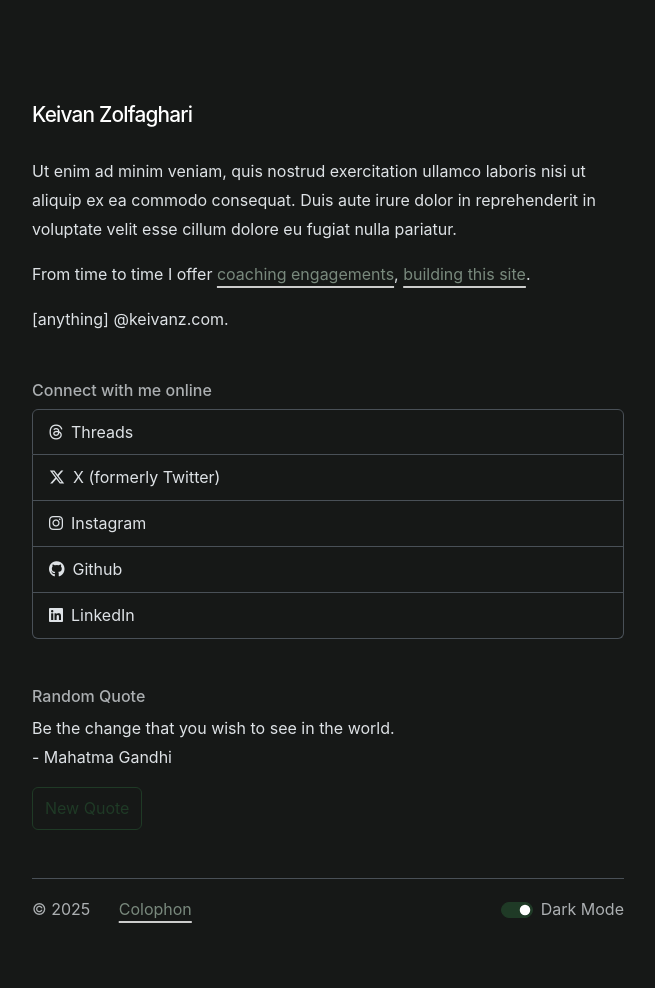
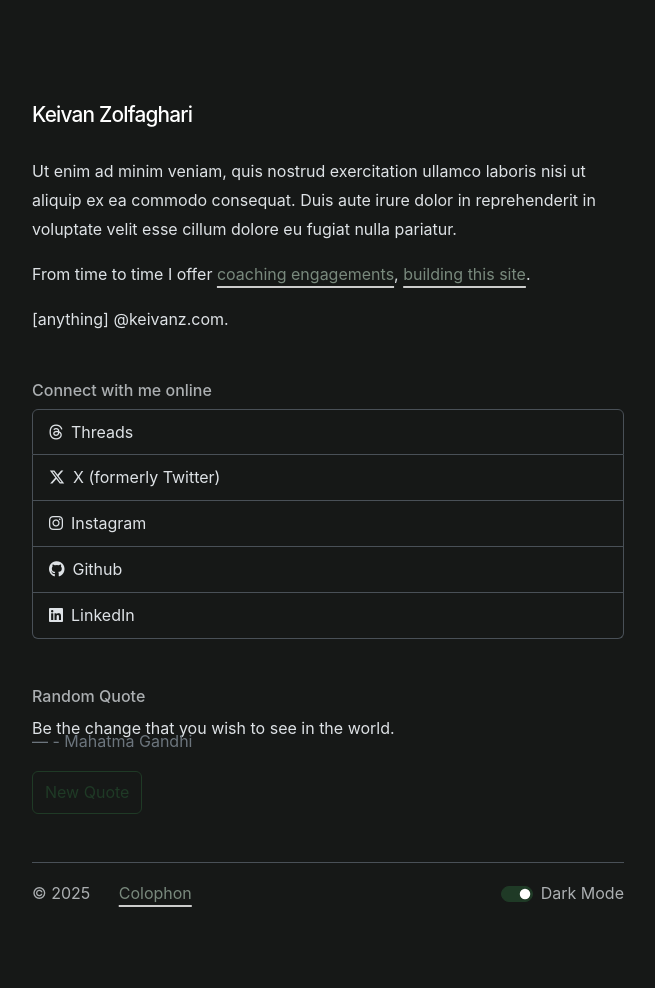
Before and after one commit to keivanz/keivanz.github.io, a Jekyll site: the page built from index.md, in a window 1280 px wide. Shown: the whole page, without its empty margins (312-967 px from the left). Built offline with Jekyll 4.4.1, drawn with Linux system fonts in a browser that asks for light colours; nearby versions of some CDN libraries; some web fonts are replaced.

Commit message:
formatting quote

```diff
--- a/_includes/homepage.html
+++ b/_includes/homepage.html
@@ -26,8 +26,8 @@
 
 <div id="quote-container">
   <h6 id="quote-title" class="text-body-secondary mt-5" style="display: none;">Random Quote</h2>
-  <p id="quote" class="mb-0"></p>
-  <p id="author" class=""></p>
+  <p id="quote" class="mb-0 blockquote"></p>
+  <p id="author" class="blockquote-footer"></p>
 
   <button type="button" id="quote-button" style="display: none;" class="btn btn-outline-primary" onclick="displayRandomQuote()">New Quote</button>
 </div>
--- a/_sass/_variables.scss
+++ b/_sass/_variables.scss
@@ -41,6 +41,6 @@ $h3-font-size:  1.2rem;
 // $h6-font-size:  $font-size-base;
 
 // $blockquote-margin-y:         0;
-// $blockquote-font-size:        $font-size-base;
+$blockquote-font-size:        $font-size-base;
 // $blockquote-footer-color:     $body-color;
- $blockquote-footer-font-size: $font-size-base;
+$blockquote-footer-font-size: $font-size-base;
```
